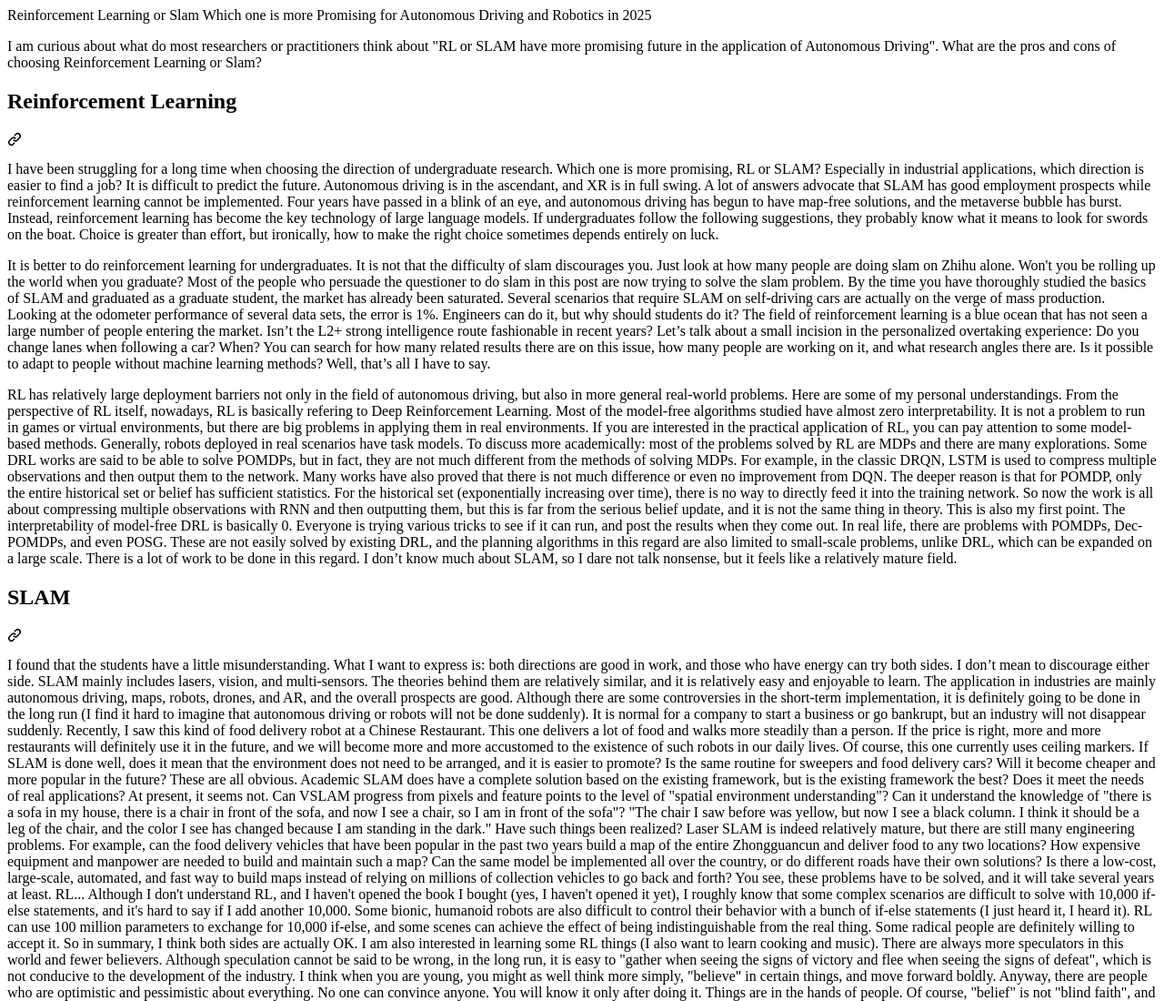
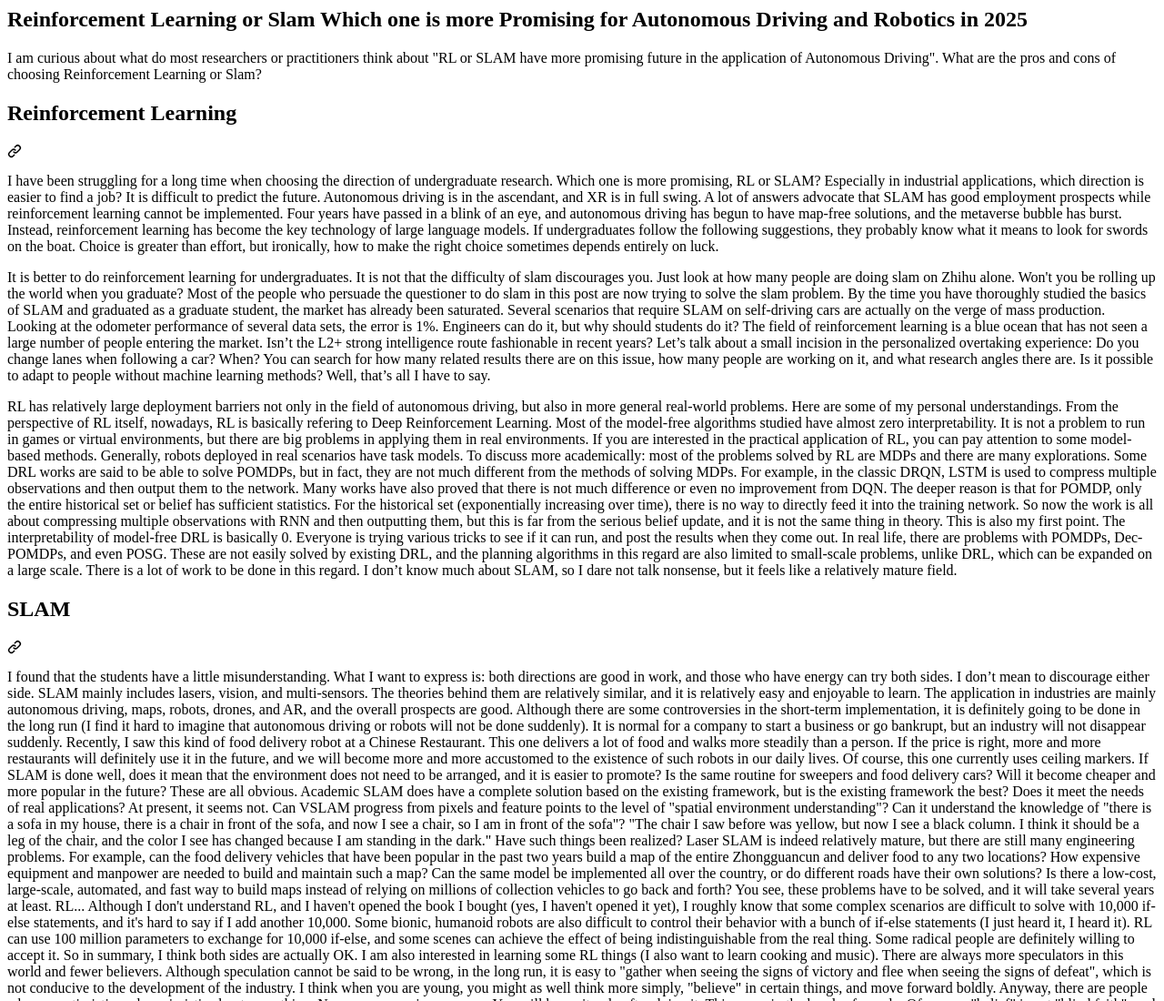
Before and after one commit to AutoRobot1024/blog-rl-or-slam, a plain HTML site: page index.html in a window 1280 px wide. Shown: the top 1100 px of the page at 91% size. Drawn offline with Linux system fonts and the light colour scheme.

Commit message:
Update index.html

```diff
--- a/index.html
+++ b/index.html
@@ -10,7 +10,8 @@
 
 <body>
 
-<article class="markdown-body entry-content container-lg" itemprop="text"><p dir="auto">Reinforcement Learning or Slam Which one is more Promising for Autonomous Driving and Robotics in 2025</p>
+<article class="markdown-body entry-content container-lg" itemprop="text">
+<h2 dir="auto">Reinforcement Learning or Slam Which one is more Promising for Autonomous Driving and Robotics in 2025</h2>
 <p dir="auto">I am curious about what do most researchers or practitioners think about "RL or SLAM have more promising future in the application of Autonomous Driving".
 What are the pros and cons of choosing Reinforcement Learning or Slam?</p>
 <div class="markdown-heading" dir="auto"><h2 class="heading-element" dir="auto">Reinforcement Learning</h2><a id="user-content-reinforcement-learning" class="anchor" aria-label="Permalink: Reinforcement Learning" href="#reinforcement-learning"><svg class="octicon octicon-link" viewBox="0 0 16 16" version="1.1" width="16" height="16" aria-hidden="true"><path d="m7.775 3.275 1.25-1.25a3.5 3.5 0 1 1 4.95 4.95l-2.5 2.5a3.5 3.5 0 0 1-4.95 0 .751.751 0 0 1 .018-1.042.751.751 0 0 1 1.042-.018 1.998 1.998 0 0 0 2.83 0l2.5-2.5a2.002 2.002 0 0 0-2.83-2.83l-1.25 1.25a.751.751 0 0 1-1.042-.018.751.751 0 0 1-.018-1.042Zm-4.69 9.64a1.998 1.998 0 0 0 2.83 0l1.25-1.25a.751.751 0 0 1 1.042.018.751.751 0 0 1 .018 1.042l-1.25 1.25a3.5 3.5 0 1 1-4.95-4.95l2.5-2.5a3.5 3.5 0 0 1 4.95 0 .751.751 0 0 1-.018 1.042.751.751 0 0 1-1.042.018 1.998 1.998 0 0 0-2.83 0l-2.5 2.5a1.998 1.998 0 0 0 0 2.83Z"></path></svg></a></div>
```
